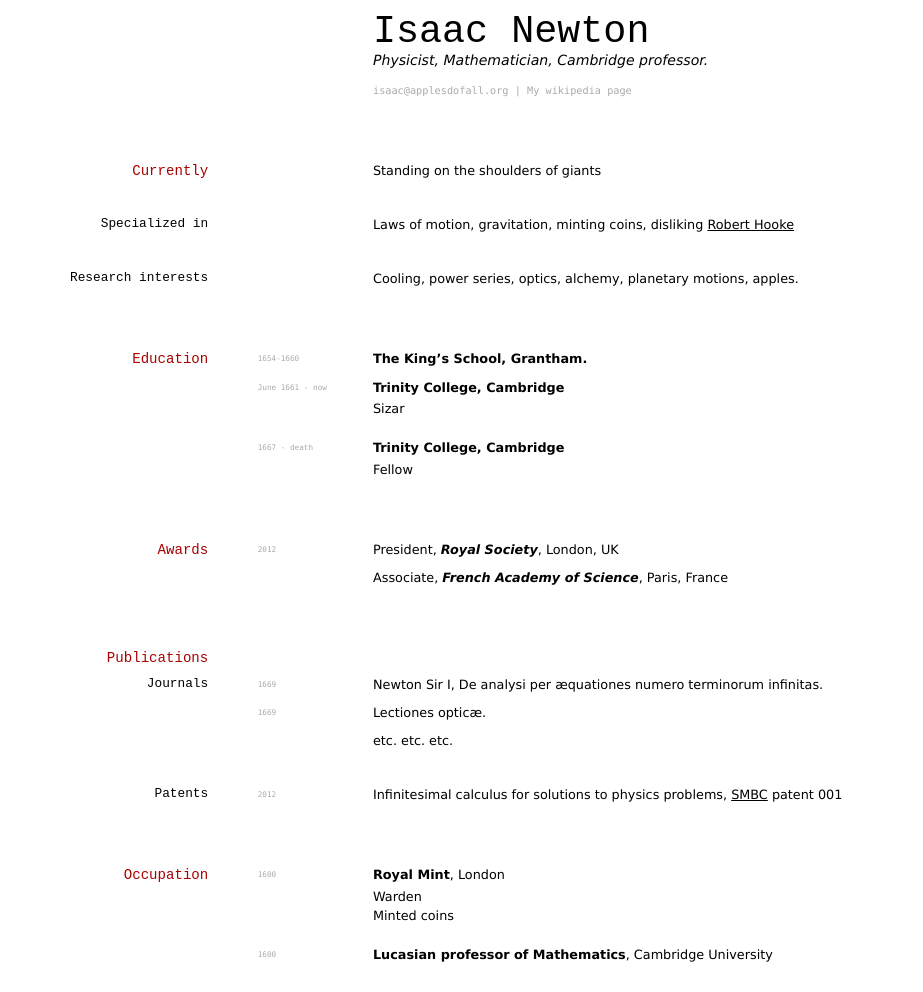
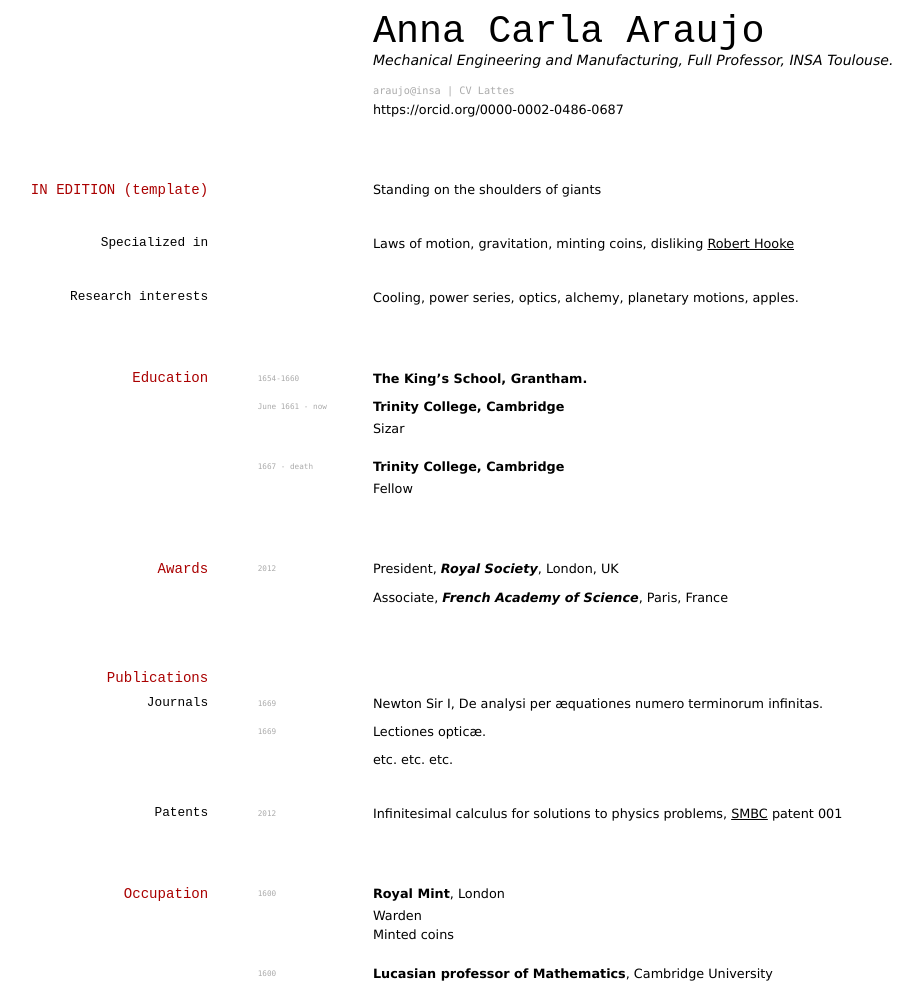
Before and after one commit to annacarlaaraujo/annacarlaaraujo.github.io, a Jekyll site: the page built from index.md, in a window 1280 px wide. Shown: the whole page, without its empty margins (58-981 px from the left). Built offline with Jekyll 4.4.1, drawn with Linux system fonts in a browser that asks for light colours.

Commit message:
Update CV details from Isaac Newton to Anna Carla Araujo

```diff
--- a/index.md
+++ b/index.md
@@ -2,16 +2,17 @@
 layout: cv
 title: Anna Carla ARAUJO cv
 ---
-# Isaac Newton
-Physicist, Mathematician, Cambridge professor.
+# Anna Carla Araujo
+Mechanical Engineering and Manufacturing, Full Professor, INSA Toulouse.
 
 <div id="webaddress">
-<a href="isaac@applesdofall.org">isaac@applesdofall.org</a>
-| <a href="http://en.wikipedia.org/wiki/Isaac_Newton">My wikipedia page</a>
+<a href="araujo@">araujo@insa</a>
+| <a href="http://lattes.cnpq.br/4198469560134761">CV Lattes</a>
 </div>
 
+https://orcid.org/0000-0002-0486-0687
 
-## Currently
+## IN EDITION (template)
 
 Standing on the shoulders of giants
 
```
